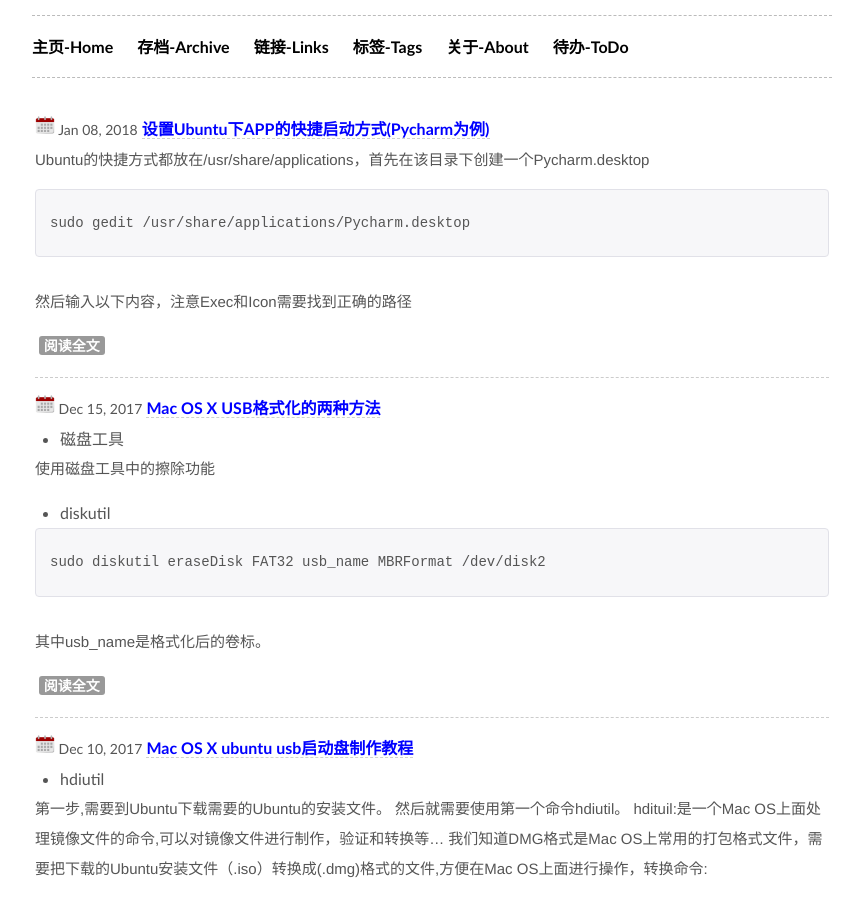
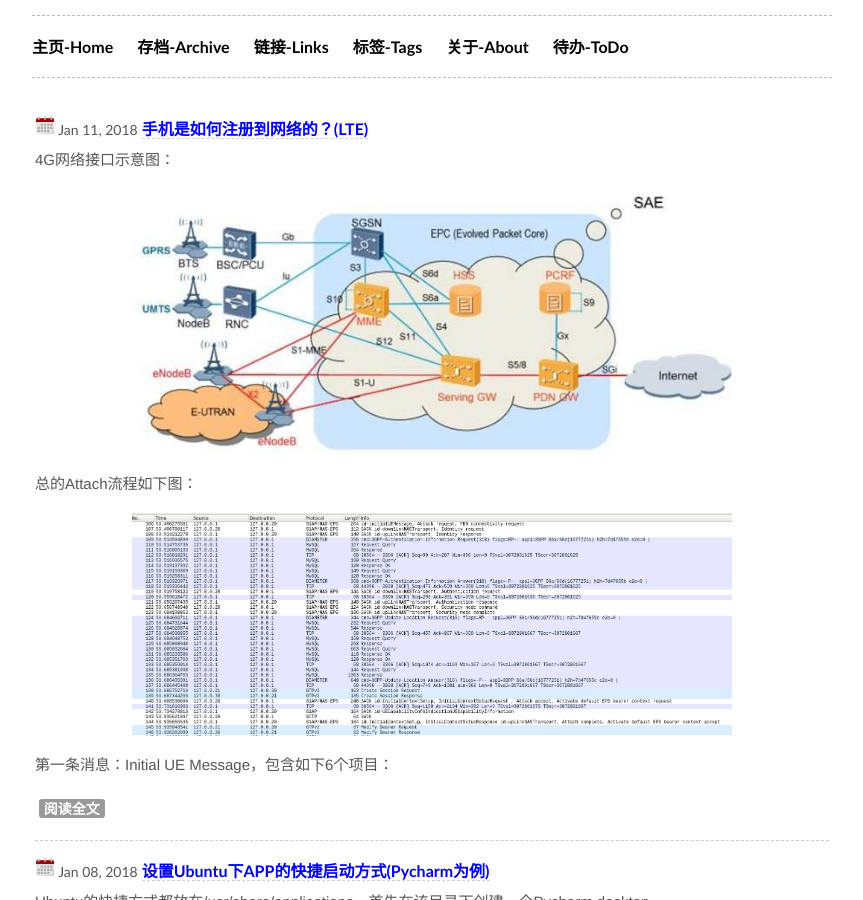
Before and after one commit to fk1091889767/tanwubin.github.io, a Jekyll site: the page built from index.html, in a window 1280 px wide and 900 px high. Shown: the whole window, without its empty margins (208-1071 px from the left). Built offline with Jekyll 4.4.1, drawn with Linux system fonts in a browser that asks for light colours; comment, search, counter and statistics services are not loaded.

Commit message:
LTE UE ATTACH publish

```diff
--- a/_posts/2018-01-11-LTE-UE-Attach.md
+++ b/_posts/2018-01-11-LTE-UE-Attach.md
@@ -5,9 +5,13 @@ tags:
 - 通信教程
 status: publish
 type: post
-published: false
+published: true
 ---
-总的流程如下图：
+4G网络接口示意图：
+
+![](/upload/image/4G-Net.jpeg)
+
+总的Attach流程如下图：
 
 ![](/upload/image/ue-attach.png)
 
```
Also changed, not shown: upload/image/4G-Net.jpeg (added).
